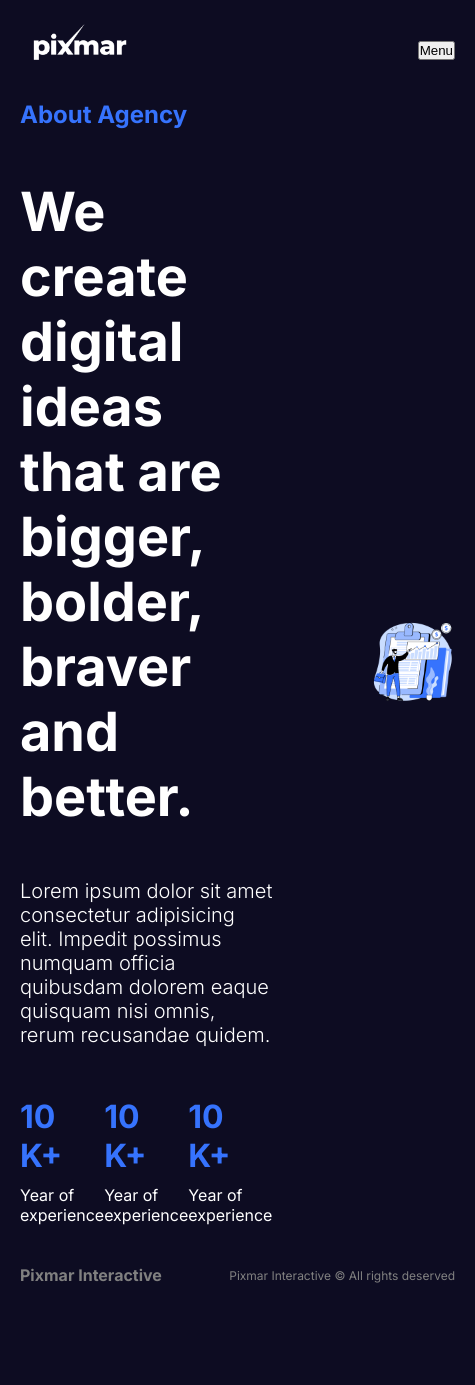
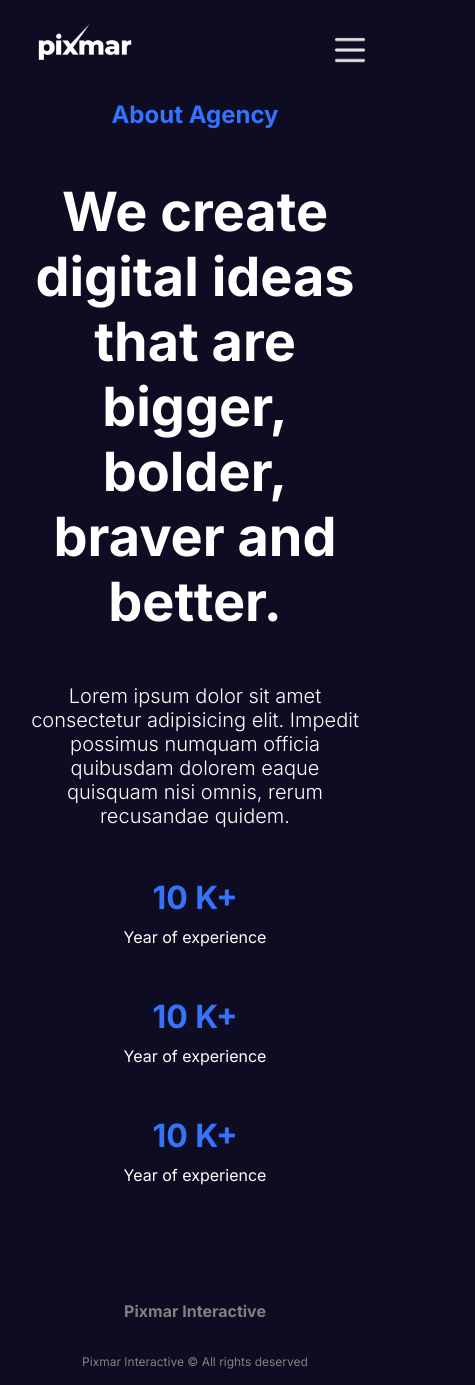
Before and after one commit to mirzasahin/nextjs-full-stack-app, a Next.js app: page /about in a window 390 px wide. Shown: the whole page, 475 px wide, since content can reach past the window. Before the commit the page ends 1325 px from the top, so only its background shows below. Built offline with nearby package versions, Linux system fonts and the light colour scheme.

Commit message:
Single blog page

```diff
--- a/src/app/about/about.module.css
+++ b/src/app/about/about.module.css
@@ -29,14 +29,14 @@
   justify-content: space-between;
 }
 
-.box{
-    display: flex;
-    flex-direction: column;
-    gap: 10px;
+.box {
+  display: flex;
+  flex-direction: column;
+  gap: 10px;
 }
 
-.box h1{
-    color: var(--btn);
+.box h1 {
+  color: var(--btn);
 }
 
 .imgContainer {
@@ -44,6 +44,18 @@
   position: relative;
 }
 
-.img{
-    object-fit:contain;
+.img {
+  object-fit: contain;
 }
+
+@media (max-width: 768px) {
+  .container {
+    flex-direction: column;
+    text-align: center;
+  }
+
+  .boxes {
+    flex-direction: column;
+    gap: 50px;
+  }
+}
--- /dev/null
+++ b/src/app/blog/[slug]/singlePost.module.css
@@ -0,0 +1,60 @@
+.container {
+  display: flex;
+  gap: 100px;
+}
+
+.imgContainer {
+  flex: 1;
+  position: relative;
+  height: calc(100vh - 200px);
+}
+
+.img {
+  object-fit: cover;
+}
+
+.textContainer {
+  flex: 2;
+  display: flex;
+  flex-direction: column;
+  gap: 50px;
+}
+
+.title {
+  font-size: 64px;
+}
+
+.detail {
+  display: flex;
+  gap: 20px;
+}
+
+.avatar {
+  object-fit: cover;
+  border-radius: 50%;
+}
+
+.detailText {
+  display: flex;
+  flex-direction: column;
+  gap: 10px;
+}
+
+.detailTitle {
+  color: gray;
+  font-weight: bold;
+}
+
+.detailValue {
+  font-weight: 500;
+}
+
+.content {
+  font-size: 20px;
+}
+
+@media (max-width: 768px){
+    .imgContainer{
+        display: none;
+    }
+}
--- a/src/app/contact/contact.module.css
+++ b/src/app/contact/contact.module.css
@@ -47,3 +47,9 @@
 .form button:hover {
   background-color: #2d5ed1;
 }
+
+@media (max-width: 768px) {
+  .container{
+    flex-direction: column;
+  }
+}
--- a/src/app/globals.css
+++ b/src/app/globals.css
@@ -71,3 +71,9 @@ a {
     width: 475px;
   }
 }
+
+@media (max-width: 640px){
+  .container{
+    width: 380px;
+  }
+}
--- a/src/app/home.module.css
+++ b/src/app/home.module.css
@@ -56,3 +56,24 @@
   flex: 1;
   position: relative;
 }
+
+@media (max-width: 1024px) {
+  .container {
+    flex-direction: column;
+    text-align: center;
+  }
+
+  .buttons{
+justify-content: center;
+  }
+}
+
+@media (max-width: 768px) {
+  .title {
+    font-size: 64px;
+  }
+
+  .brands {
+    width: 100%;
+  }
+}
--- a/src/components/footer/footer.module.css
+++ b/src/components/footer/footer.module.css
@@ -13,3 +13,12 @@
 .text{
     font-size: 12px;
 }
+
+@media (max-width:768px){
+    .container{
+        flex-direction: column;
+        align-items: center;
+        justify-content: space-around;
+    }
+
+}
--- a/src/components/navbar/links/Links.jsx
+++ b/src/components/navbar/links/Links.jsx
@@ -3,6 +3,7 @@
 import React, { useState } from "react";
 import styles from "./links.module.css";
 import NavLink from "./navLink/navLink";
+import Image from "next/image";
 
 const links = [
   {
@@ -45,12 +46,14 @@ const Links = () => {
           <NavLink item={{ title: "Login", path: "/login" }} />
         )}
       </div>
-      <button
-        className={styles.menuButton}
+      <Image
+      className={styles.menuButton}
+        src="/menu.png"
+        alt=""
+        width={30}
+        height={30}
         onClick={() => setOpen((prev) => !prev)}
-      >
-        Menu
-      </button>
+      />
       {open && (
         <div className={styles.mobileLinks}>
           {links.map((link) => (
--- a/src/components/navbar/links/links.module.css
+++ b/src/components/navbar/links/links.module.css
@@ -31,8 +31,7 @@
     right: 0;
     width: 50%;
     height: calc(100vh - 100px);
-    /* background-color: var(--bg); */
-    background-color: red;
+    background-color: var(--bg);
     display: flex;
     flex-direction: column;
     align-items: center;
```
Also changed, not shown: src/app/blog/[slug]/page.jsx (+44 -5 lines).
